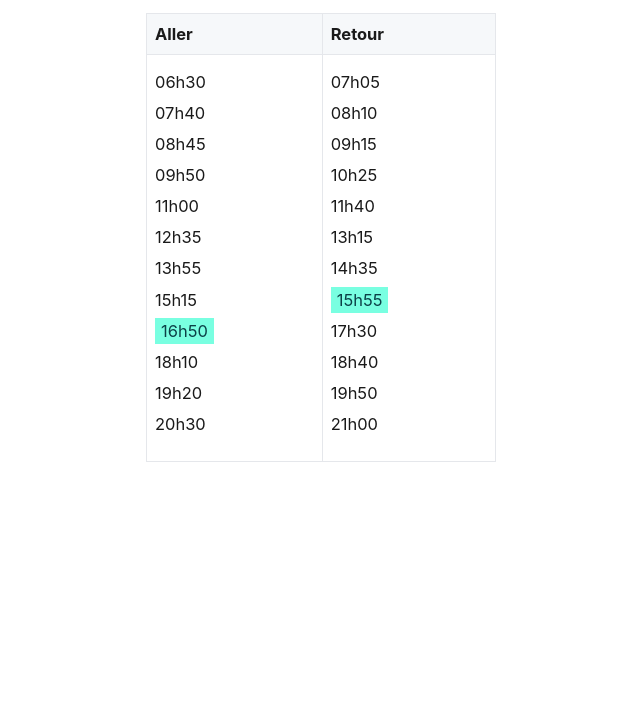
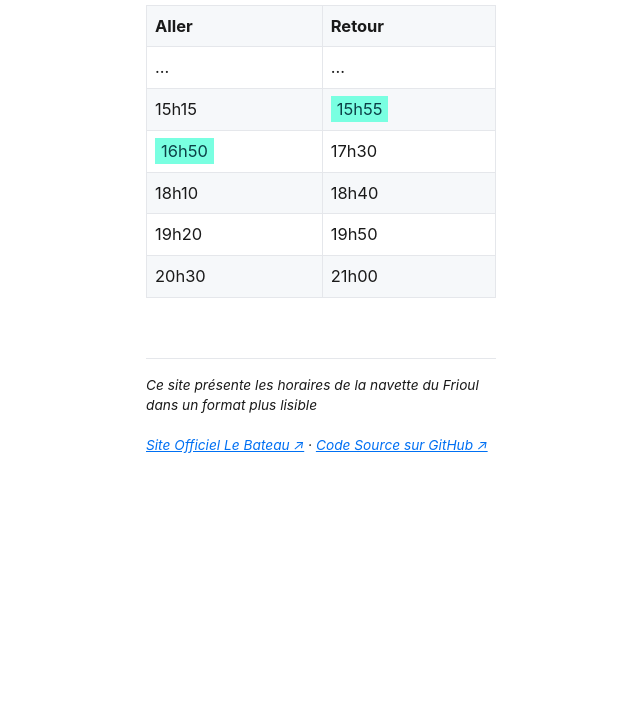
Before and after one commit to adipasquale/frioul, a website: page index.html in a window 1280 px wide. Shown: the part 93-800 px from the top of the page, without its empty margins (319-959 px from the left). Drawn offline with Linux system fonts and the light colour scheme.

Commit message:
improve style & UI

```diff
--- a/index.html
+++ b/index.html
@@ -10,7 +10,8 @@
 </head>
 
 <body style="max-width: 350px">
-  <h1 style="text-align: center;">🚢 Horaires Frioul</h1>
+  <header style="text-align: center;">
+    <h1>🚢 Horaires Frioul</h1>
 
     <p style="display: flex; align-items: flex-end;">
       <span>
@@ -21,6 +22,7 @@
         <a href="javascript:changeDateBy(+1);">+1 jour ></a>
       </span>
     </p>
+  </header>
 
   <table id="times">
     <thead>
@@ -29,12 +31,7 @@
         <th title="Frioul → Vieux-Port">Retour</th>
       </tr>
     </thead>
-    <tbody>
-      <tr>
-        <td><ul id="times-from-vieux-port"></ul></td>
-        <td><ul id="times-from-frioul"></ul></td>
-      </tr>
-    </tbody>
+    <tbody></tbody>
   </table>
 </body>
 
@@ -42,23 +39,27 @@
 <script>
   const currentDate = new Date()
   let schedules = null;
+  const tbody = document.querySelector("#times tbody")
   const setDate = date => {
     document.getElementById("title-date").innerHTML = dateToStrFR(date)
     const schedule = getScheduleForDate(schedules, date)
-    const mappings = [
-    ["Vieux-Port vers Frioul", "#times-from-vieux-port"],
-    ["Frioul vers Vieux-Port", "#times-from-frioul"]
-    ]
-    mappings.forEach(([key, sel]) => {
-      const times = schedule.times[key]
-      const timesHTML = times.map(t => `<li>${t}</li>`).join("\n")
-      document.querySelector(sel).innerHTML = timesHTML
-      if (datesEqual(new Date(), date)) {
-        const nextIdx = getFirstNextTimeIdx(times, date)
-        const li = document.querySelector(`${sel} li:nth-child(${nextIdx + 1})`)
-        li.innerHTML = `<mark>${li.innerHTML}</mark>`
+    const maxLength = Math.max(...schedule.times.map(t => t.length))
+    const nextIndexes = schedule.times.map(t => getFirstNextTimeIdx(t, date))
+    const isToday = datesEqual(new Date(), date)
+    tbody.innerHTML = ""
+    for(let i=0; i < maxLength; i++) {
+      if (isToday && i < nextIndexes[0] && i < nextIndexes[1]) {
+        if (tbody.innerHTML == "") {
+          tbody.innerHTML = "<tr><td>...</td><td>...</td></tr>"
         }
-    })
+        continue
+      }
+      const cellsHTML = schedule.times
+        .map(times => times[i] || "")
+        .map((time, ii) => (isToday && i == nextIndexes[ii]) ? `<mark>${time}</mark>` : time)
+        .map(time => `<td>${time}</td>`).join("\n")
+      tbody.innerHTML += `<tr>${cellsHTML}</tr>`
+    }
   }
 
   fetch("./schedules.json")
@@ -74,11 +75,15 @@
   }
 </script>
 
-<style>
-  #times ul{
-    list-style-type: none;
-    padding: 0;
-  }
-</style>
+<hr style="margin-top: 60px;" />
+
+<small style="font-style: italic;">
+  <p>
+    Ce site présente les horaires de la navette du Frioul dans un format plus lisible
+  </p>
+  <a href="https://lebateau-frioul-if.fr/horaires">Site Officiel Le Bateau ↗</a>
+  ·
+  <a href="https://github.com/adipasquale/frioul">Code Source sur GitHub ↗</a>
+</small>
 
 <body>
--- a/schedules.json
+++ b/schedules.json
@@ -18,8 +18,8 @@
         "days": "all"
       }
     ],
-    "times": {
-      "Vieux-Port vers Frioul": [
+    "times": [
+      [
         "06h30",
         "07h40",
         "08h45",
@@ -39,7 +39,7 @@
         "19h20",
         "20h30"
       ],
-      "Frioul vers Vieux-Port": [
+      [
         "07h05",
         "08h10",
         "09h15",
@@ -59,7 +59,7 @@
         "19h50",
         "21h00"
       ]
-    }
+    ]
   },
   {
     "name": "Service réduit",
@@ -76,8 +76,8 @@
         "days": "all"
       }
     ],
-    "times": {
-      "Vieux-Port vers Frioul": [
+    "times": [
+      [
         "06h30",
         "07h40",
         "08h45",
@@ -91,7 +91,7 @@
         "19h20",
         "20h30"
       ],
-      "Frioul vers Vieux-Port": [
+      [
         "07h05",
         "08h10",
         "09h15",
@@ -105,6 +105,6 @@
         "19h50",
         "21h00"
       ]
-    }
+    ]
   }
 ]
```
Lines whose indentation alone changed are shown as unchanged.
